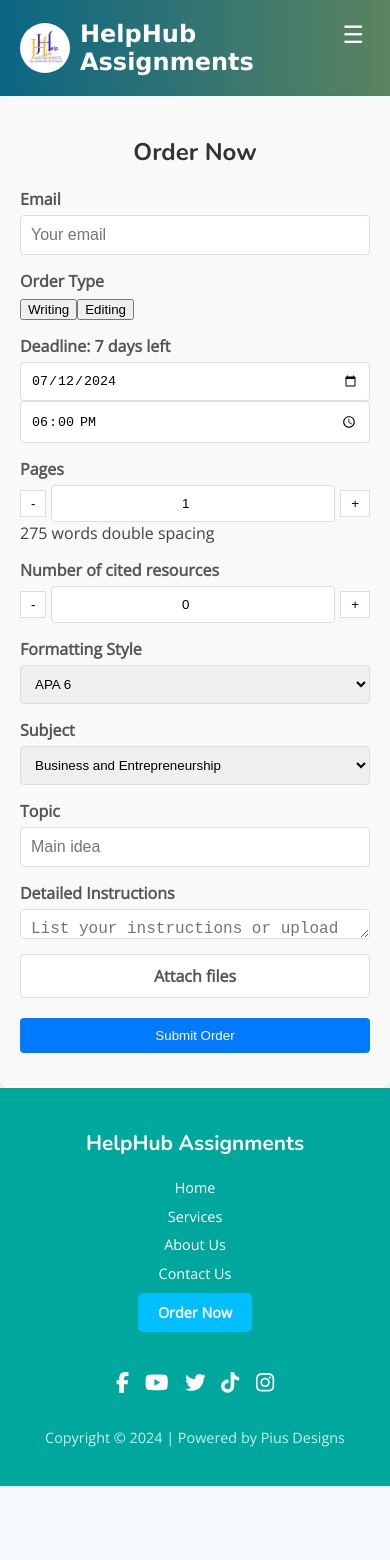
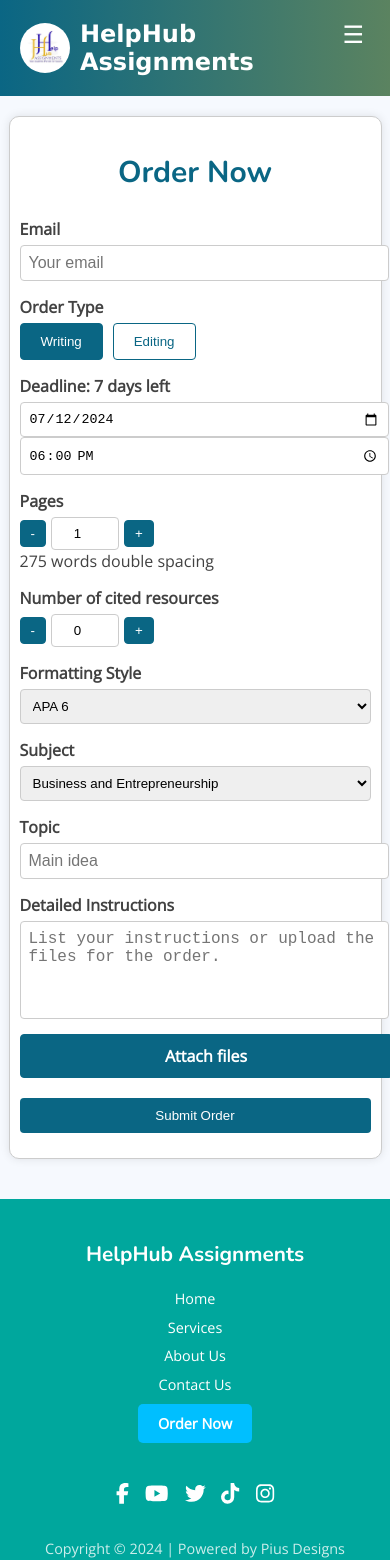
Before and after one commit to PiusKariukiNjiru/helphub-assignments, a React (Create React App) app: page /order-now in a window 390 px wide. Shown: the top 1560 px of the page. Before the commit the page ends 1486 px from the top, so only its background shows below. Built offline with nearby package versions, Linux system fonts and the light colour scheme.

Commit message:
Updated OrderNow component to include email input

```diff
--- a/src/OrderNow/OrderNow.css
+++ b/src/OrderNow/OrderNow.css
@@ -1,16 +1,21 @@
 .order-now-container {
-    max-width: 800px;
+    width: 100%;
+    max-width: 600px;
     margin: 0 auto;
     padding: 20px;
-    background-color: #f9f9f9;
-    border-radius: 8px;
-    box-shadow: 0 2px 4px rgba(0, 0, 0, 0.1);
+    border: 1px solid #ccc;
+    border-radius: 10px;
+    box-shadow: 0 0 10px rgba(0, 0, 0, 0.1);
+    background-color: #fff;
+    margin-top: 40px;
+    margin-bottom: 40px;
 }
 
 .order-now-container h2 {
     text-align: center;
-    margin-bottom: 20px;
-    color: #333;
+    font-size: 30px;
+    color: #0a6684;
+
 }
 
 .form-group {
@@ -21,67 +26,67 @@
     display: block;
     margin-bottom: 5px;
     font-weight: bold;
-    color: #555;
 }
 
-  .form-group input[type="text"],
-  .form-group input[type="email"],
-  .form-group input[type="date"],
-  .form-group input[type="time"],
-  .form-group input[type="number"],
-  .form-group textarea,
-  .form-group select {
-    width: 100%;
-    padding: 10px;
-    border: 1px solid #ddd;
+.order-type-btn {
+    padding: 10px 20px;
+    margin-right: 10px;
+    border: 1px solid #0a6684;
     border-radius: 4px;
-    box-sizing: border-box;
+    background-color: #fff;
+    color: #0a6684;
+    cursor: pointer;
 }
 
-  .form-group input[type="file"] {
-    display: none;
+.order-type-btn.active {
+    background-color: #0a6684;
+    color: #fff;
 }
 
-  .attach-files-btn {
-    display: inline-block;
-    padding: 10px 20px;
-    border: 1px solid #ddd;
-    border-radius: 4px;
-    background-color: #fff;
-    cursor: pointer;
-    text-align: center;
-  }
-
-  .attach-files-btn:hover {
-    background-color: #f0f0f0;
-  }
-
-  .pages-input,
-  .cited-resources-input {
+.pages-input, .cited-resources-input {
     display: flex;
     align-items: center;
 }
 
-  .pages-input button,
-  .cited-resources-input button {
+.pages-input button, .cited-resources-input button {
     padding: 5px 10px;
-    border: 1px solid #ddd;
-    background-color: #fff;
+    border: 1px solid #0a6684;
+    border-radius: 4px;
+    background-color: #0a6684;
+    color: #fff;
     cursor: pointer;
 }
 
-  .pages-input button:hover,
-  .cited-resources-input button:hover {
-    background-color: #f0f0f0;
+.pages-input input, .cited-resources-input input {
+    width: 50px;
+    text-align: center;
+    margin: 0 5px;
+    border: 1px solid #ccc;
+    border-radius: 4px;
 }
 
-  .pages-input input,
-  .cited-resources-input input {
-    width: 60px;
+input[type="date"], input[type="time"], select, input[type="text"], textarea {
+    width: 100%;
+    padding: 8px;
+    border: 1px solid #ccc;
+    border-radius: 4px;
+}
+
+textarea {
+    height: 80px;
+    resize: none;
+}
+
+.attach-files-btn {
+    display: block;
+    width: 100%;
+    padding: 10px;
+    border: 1px solid #0a6684;
+    border-radius: 4px;
+    background-color: #0a6684;
+    color: #fff;
     text-align: center;
-    border: 1px solid #ddd;
-    border-radius: 4px;
-    margin: 0 5px;
+    cursor: pointer;
 }
 
 .file-list {
@@ -93,70 +98,66 @@
     padding: 0;
 }
 
-  .file-list ul li {
+.file-list li {
+    display: flex;
+    justify-content: space-between;
+    align-items: center;
     margin-bottom: 5px;
-    display: flex;
-    align-items: center;
-    justify-content: space-between;
 }
 
-  .file-list ul li button {
-    padding: 5px 10px;
-    border: 1px solid #ddd;
-    background-color: #fff;
+.file-list li button {
+    background-color: #ff4d4d;
+    border: none;
+    border-radius: 4px;
+    color: #fff;
     cursor: pointer;
-  }
-
-  .file-list ul li button:hover {
-    background-color: #f0f0f0;
+    padding: 2px 8px;
 }
 
 .file-summary {
     margin-top: 10px;
-    display: flex;
-    justify-content: space-between;
+}
+
+.spinner {
+    border: 4px solid #f3f3f3;
+    border-top: 4px solid #007bff;
+    border-radius: 50%;
+    width: 30px;
+    height: 30px;
+    animation: spin 1s linear infinite;
+    margin-top: 10px;
+}
+
+@keyframes spin {
+    0% { transform: rotate(0deg); }
+    100% { transform: rotate(360deg); }
+}
+
+.error {
+    color: #ff4d4d;
+    margin-top: 10px;
 }
 
 .submit-btn {
-    display: inline-block;
-    padding: 10px 20px;
-    background-color: #007bff;
-    color: #fff;
+    width: 100%;
+    padding: 10px;
     border: none;
     border-radius: 4px;
+    background-color: #0a6684;
+    color: #fff;
     cursor: pointer;
-    text-align: center;
-  }
-
-  .submit-btn:hover {
-    background-color: #0056b3;
-  }
-
-  .error {
-    color: red;
-    margin-top: 10px;
-  }
-
-  .spinner {
-    margin: 10px 0;
-    border: 4px solid #f3f3f3;
-    border-top: 4px solid #007bff;
-    border-radius: 50%;
-    width: 20px;
-    height: 20px;
-    animation: spin 2s linear infinite;
-  }
-
-  @keyframes spin {
-    0% {
-      transform: rotate(0deg);
-    }
-    100% {
-      transform: rotate(360deg);
-    }
 }
 
 .submission-status {
     margin-top: 10px;
+    font-weight: bold;
     color: green;
 }
+
+@media (max-width: 600px) {
+    .order-now-container {
+        padding: 10px;
+        width: 90%;
+        margin-top: 20px;
+    }
+}
```
Lines whose indentation alone changed are shown as unchanged.
